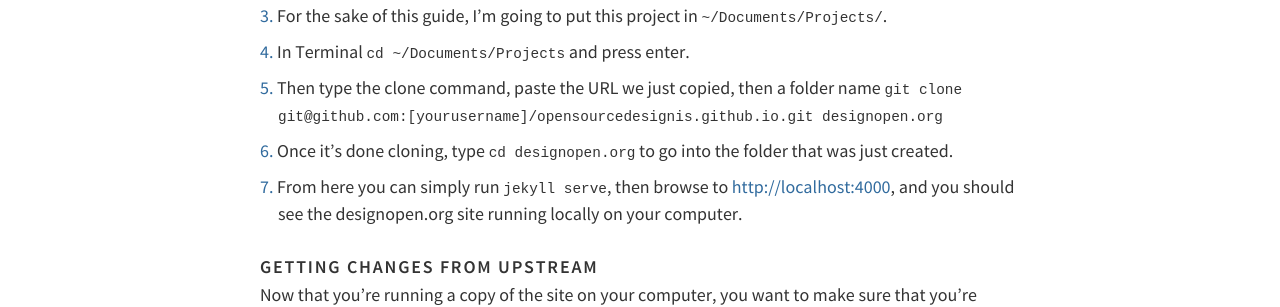
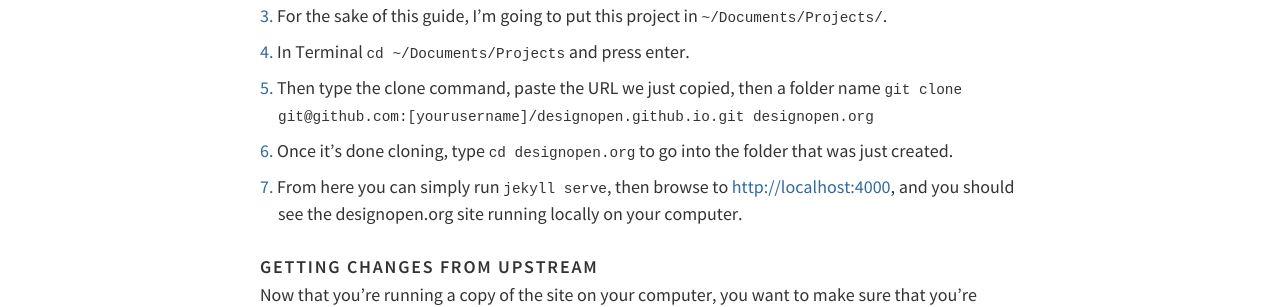
Before and after one commit to DesignOpen/designopen.github.io, a Jekyll site: the page built from articles/_posts/2013-11-2-how-to-contribute.md, in a window 1280 px wide and 900 px high, scrolled down 1048 px. Shown: the part 178-485 px from the top of the window. Built offline with Jekyll 4.4.1, drawn with Linux system fonts in a browser that asks for light colours; comment, search, counter and statistics services are not loaded.

Commit message:
Update 2013-11-2-how-to-contribute.md
update the URL for the github repo

```diff
--- a/articles/_posts/2013-11-2-how-to-contribute.md
+++ b/articles/_posts/2013-11-2-how-to-contribute.md
@@ -31,7 +31,7 @@
 2. After all that hardcore forking is over with, GitHub will show you the new fork on your account. Copy the Clone URL (bottom right of the sidebar), and go back to Terminal.
 3. For the sake of this guide, I'm going to put this project in `~/Documents/Projects/`.
 4. In Terminal `cd ~/Documents/Projects` and press enter.
-5. Then type the clone command, paste the URL we just copied, then a folder name `git clone git@github.com:[yourusername]/opensourcedesignis.github.io.git designopen.org`
+5. Then type the clone command, paste the URL we just copied, then a folder name `git clone git@github.com:[yourusername]/designopen.github.io.git designopen.org`
 6. Once it's done cloning, type `cd designopen.org` to go into the folder that was just created.
 7. From here you can simply run `jekyll serve`, then browse to [http://localhost:4000](http://localhost:4000), and you should see the designopen.org site running locally on your computer.
 
```
